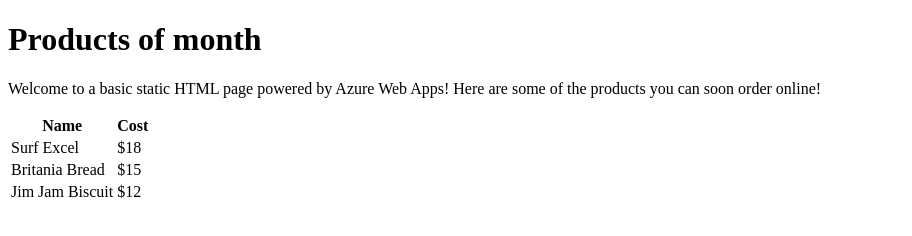
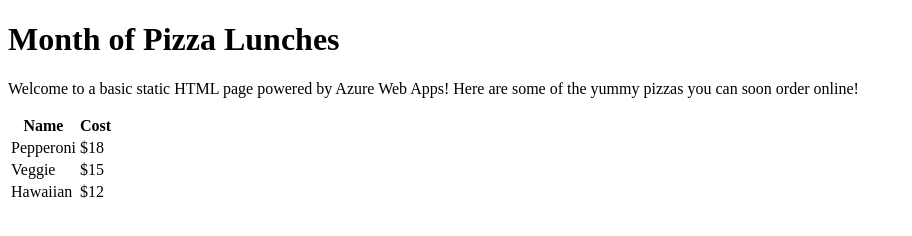
Before and after one commit to sumeet2-lab/Sungrace, a plain HTML site: page index.html in a window 1280 px wide. Shown: the whole page, without its empty margins (0-912 px from the left). Drawn offline with Linux system fonts and the light colour scheme.

Commit message:
Update index.html

```diff
--- a/index.html
+++ b/index.html
@@ -3,25 +3,25 @@
 
   <head>
     <meta charset="UTF-8">
-    <title> Sungrace Store</title>
+    <title>MoL Pizza Store</title>
   </head>
 
   <body>
-    <h1>Products of month </h1>
-    <p>Welcome to a basic static HTML page powered by Azure Web Apps! Here are some of the products you can soon order online!</p>
+    <h1>Month of Pizza Lunches</h1>
+    <p>Welcome to a basic static HTML page powered by Azure Web Apps! Here are some of the yummy pizzas you can soon order online!</p>
 
     <table>
       <tr>
         <th>Name</th><th>Cost</th>
       </tr>
       <tr>
-        <td>Surf Excel</td><td>$18</td>
+        <td>Pepperoni</td><td>$18</td>
       </tr>
       <tr>
-        <td>Britania Bread</td><td>$15</td>
+        <td>Veggie</td><td>$15</td>
       </tr>
       <tr>
-        <td>Jim Jam Biscuit </td><td>$12</td>
+        <td>Hawaiian</td><td>$12</td>
       </tr>
     </table>
 
```
